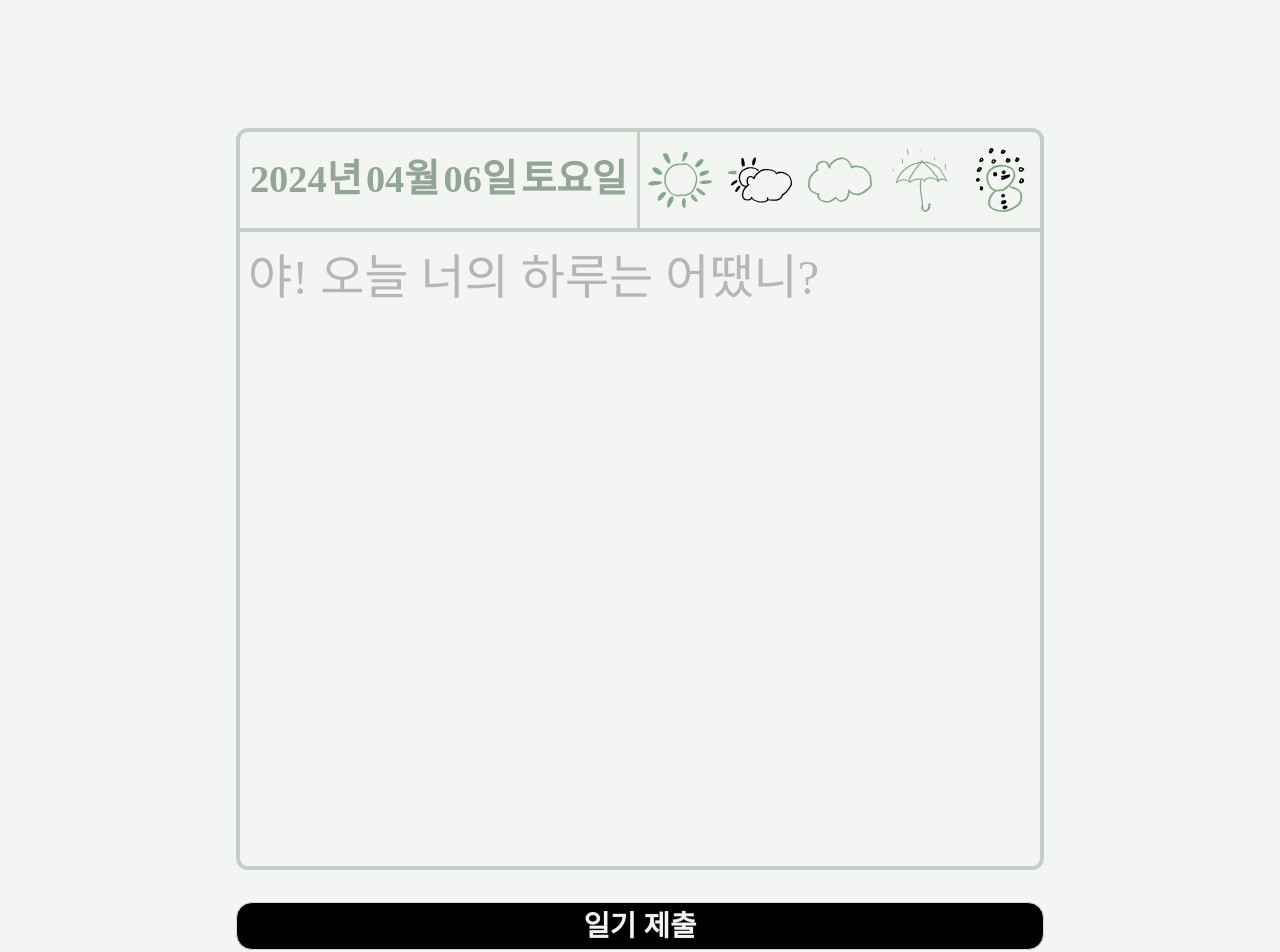
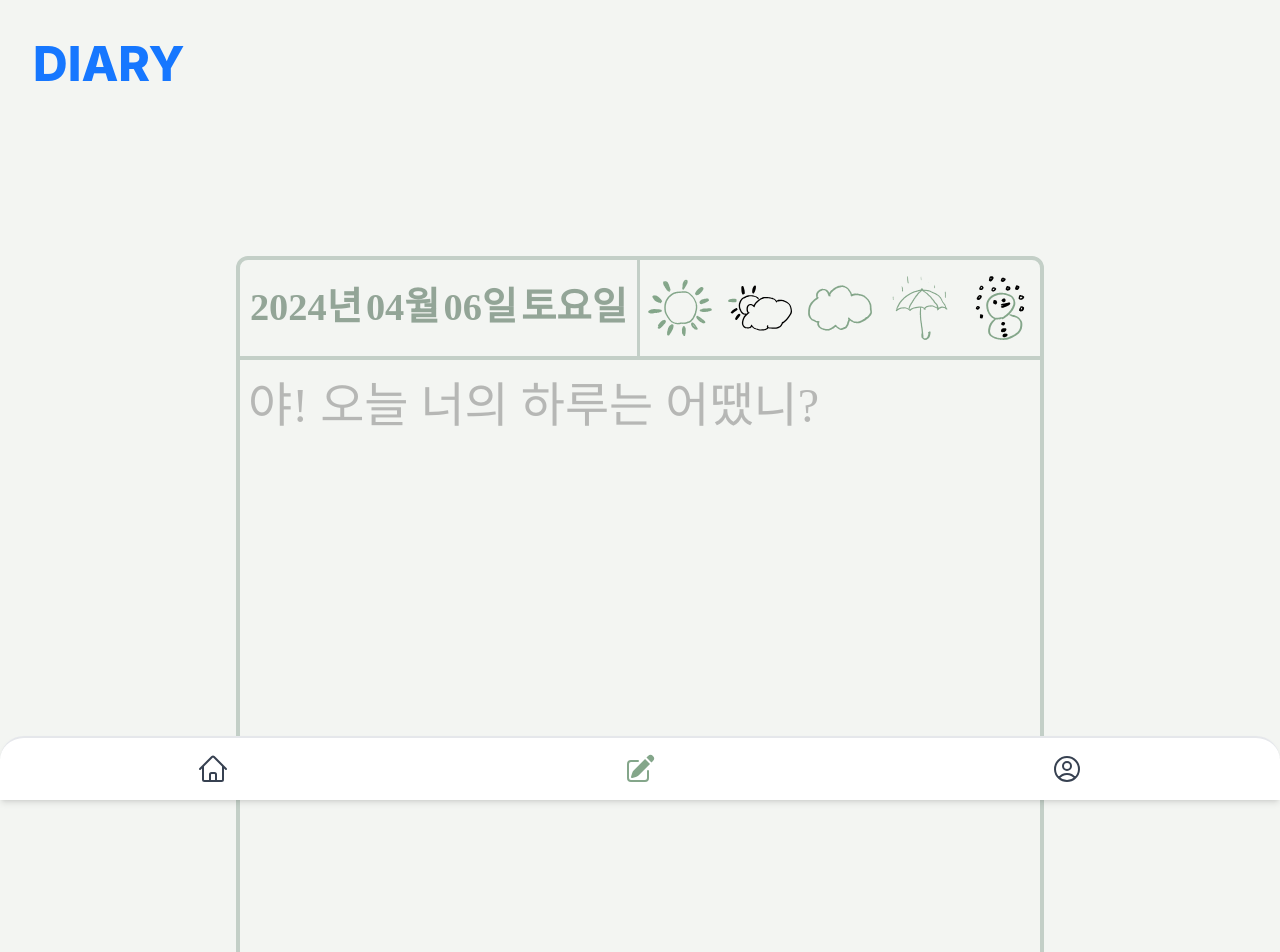
Before and after one commit to ta09472/diary-web, a React (Vite) app: page /diary in a window 1280 px wide. Shown: the top 952 px of the page. Built offline with nearby package versions, Linux system fonts and the light colour scheme; a web font is replaced by a local one.

Commit message:
일부수정

```diff
--- a/src/components/Header.tsx
+++ b/src/components/Header.tsx
@@ -8,12 +8,12 @@ export default function Header() {
   const navigate = useNavigate()
   const user = getLocalStorage('user') as User
 
-  if (!user) return <></>
+  // if (!user) return <></>
 
-  if (pathname === '/login' || pathname === '/pending')
-    return <></>
+  // if (pathname === '/login' || pathname === '/pending')
+  //   return <></>
   return (
-    <div className=" sticky top-0 bg-transparent w-full h-[8rem] flex justify-between items-center bg-[#84a68a] rounded-b-2xl">
+    <div className=" sticky top-0 bg-transparent inset-x-0 w-full h-[8rem] flex justify-between items-center bg-[#84a68a] rounded-b-2xl">
       <Button
         type="link"
         onClick={() => navigate('/')}
--- a/src/components/Nav.tsx
+++ b/src/components/Nav.tsx
@@ -10,10 +10,10 @@ export default function Navigation(): React.ReactElement {
   const navigate = useNavigate()
   const user = getLocalStorage('user') as User
 
-  if (!user) return <></>
+  // if (!user) return <></>
 
-  if (pathname === '/login' || pathname === '/pending')
-    return <></>
+  // if (pathname === '/login' || pathname === '/pending')
+  //   return <></>
 
   return (
     <>
--- a/src/page/Diary.tsx
+++ b/src/page/Diary.tsx
@@ -97,7 +97,7 @@ export default function Diary(): React.ReactElement {
         </div>
       </div>
       <Button
-        className="text-[2.4rem] h-[7rem] lg:text-[1.8rem] lg:h-[4rem] bg-black text-gray-100 font-semibold rounded-2xl bg-[#84a68a]"
+        className="text-[2.4rem] h-[7rem] lg:text-[1.8rem] lg:h-[4rem] text-gray-100 font-semibold rounded-2xl bg-[#84a68a]"
         block
         onClick={() => setOpen(true)}
       >
```
